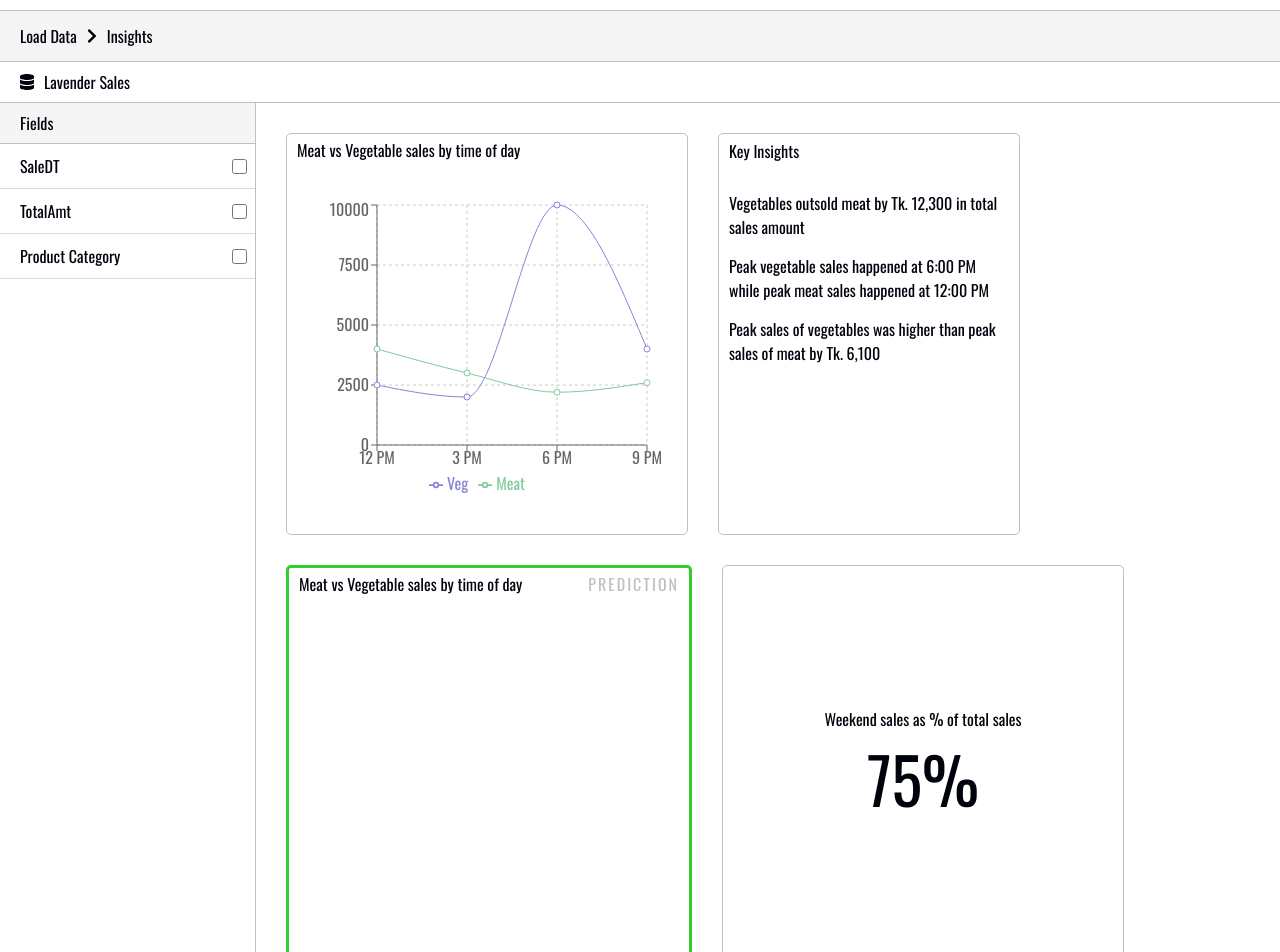
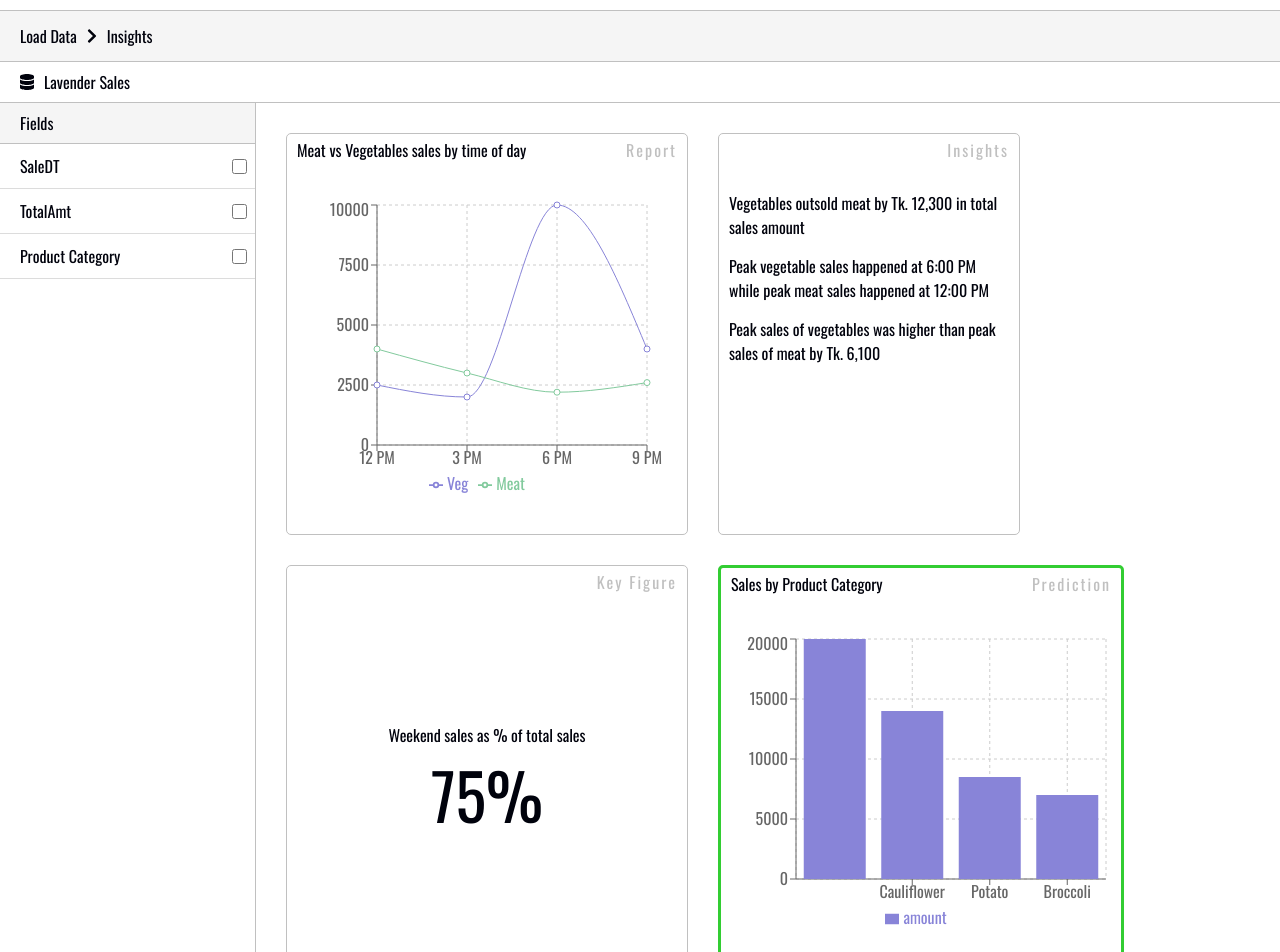
Before and after one commit to ZabirNur/mediasoftbi-web, a React (Create React App) app: page /insights in a window 1280 px wide. Shown: the part 60-1012 px from the top of the page. Built offline with nearby package versions, Linux system fonts and the light colour scheme.

Commit message:
add bar chart

```diff
--- /dev/null
+++ b/src/charts/BarChartVis.js
@@ -0,0 +1,40 @@
+import styled from 'styled-components'
+import { BarChart, Bar, CartesianGrid, XAxis, YAxis, Tooltip, Legend } from 'recharts'
+
+
+const data = [
+  {
+    name: "Chicken",
+    amount: 20000
+  },
+  {
+    name: "Cauliflower",
+    amount: 14000
+  },
+  {
+    name: "Potato",
+    amount: 8500
+  },
+  {
+    name: "Broccoli",
+    amount: 7000
+  },
+]
+
+const StyledBarChartVis = styled.div`
+`
+
+export default () => {
+  return (
+    <StyledBarChartVis>
+      <BarChart width={380} height={300} data={data}>
+        <CartesianGrid strokeDasharray="3 3" />
+        <XAxis dataKey="name" />
+        <YAxis />
+        <Tooltip />
+        <Legend />
+        <Bar dataKey="amount" fill="#8884d8" />
+      </BarChart>
+    </StyledBarChartVis>
+  )
+}
--- a/src/components/ChartContainer.jsx
+++ b/src/components/ChartContainer.jsx
@@ -1,30 +1,15 @@
 import styled from 'styled-components'
+
+import VisContainerHeader from './VisContainerHeader'
 
 const StyledChartContainer = styled.div`
   width: 400px;
   height: 400px;
   border: ${props => props.prediction ? "3px solid limegreen" : "1px solid silver"};
   border-radius: 5px;
-  /* position: relative; */
   display: grid;
   grid-template-rows: 2rem auto;
 `
-
-const StyledPredictionHeader = styled.span`
-  /* position: absolute;
-  right: 5px;
-  top: 5px; */
-  color: silver;
-  letter-spacing: 2px;
-`
-
-const PredictionHeader = () => {
-  return (
-    <StyledPredictionHeader>
-      PREDICTION
-    </StyledPredictionHeader>
-  )
-}
 
 const StyledChartHeader = styled.div`
   display: flex;
@@ -40,16 +25,25 @@ const StyledChartBody = styled.div`
   align-items: center;
 `
 
-export default ({children, prediction=false}) => {
+export default ({title, chart, prediction=false}) => {
   return (
     <StyledChartContainer prediction={prediction}>
+
       <StyledChartHeader>
-        <span>Meat vs Vegetable sales by time of day</span>
-        {prediction && <PredictionHeader/>}
+        <span>
+          {title}
+        </span>
+
+        {prediction
+          ? <VisContainerHeader title="Prediction"/>
+          : <VisContainerHeader title="Report" />
+        }
       </StyledChartHeader>
+
       <StyledChartBody>
-        {children}
+        {chart}
       </StyledChartBody>
+
     </StyledChartContainer>
   )
 }
--- a/src/components/InsightContainer.jsx
+++ b/src/components/InsightContainer.jsx
@@ -1,4 +1,6 @@
 import styled from 'styled-components'
+
+import VisContainerHeader from './VisContainerHeader'
 
 const StyledInsightContainer = styled.div`
   width: 300px;
@@ -12,8 +14,9 @@ const StyledInsightContainer = styled.div`
 const StyledInsightsHeader = styled.div`
   padding-left: 10px;
   padding-right: 10px;
-  padding-top: 5px;
-  padding-bottom: 5px;
+  display: flex;
+  justify-content: right;
+  align-items: center;
 `
 
 
@@ -38,7 +41,7 @@ export default ({insights}) => {
   return (
     <StyledInsightContainer>
       <StyledInsightsHeader>
-        Key Insights
+        <VisContainerHeader title="Insights"/>
       </StyledInsightsHeader>
 
       <StyledInsightsListContainer>
--- a/src/components/KeyFigureContainer.jsx
+++ b/src/components/KeyFigureContainer.jsx
@@ -1,31 +1,24 @@
 import styled from 'styled-components'
+
+import VisContainerHeader from './VisContainerHeader'
 
 const StyledKeyFigureContainer = styled.div`
   width: 400px;
   height: 400px;
-  border: ${props => props.prediction ? "3px solid limegreen" : "1px solid silver"};
+  border: 1px solid silver;
   border-radius: 5px;
   position: relative;
-  display: flex;
-  justify-content: center;
-  align-items: center;
+  display: grid;
+  grid-template-rows: 2rem auto;
 `
 
-const StyledPredictionHeader = styled.span`
-  position: absolute;
-  right: 5px;
-  top: 5px;
-  color: silver;
-  letter-spacing: 2px;
+const StyledChartHeader = styled.div`
+  display: flex;
+  justify-content: right;
+  align-items: center;
+  padding-left: 10px;
+  padding-right: 10px;
 `
-
-const PredictionHeader = () => {
-  return (
-    <StyledPredictionHeader>
-      PREDICTION
-    </StyledPredictionHeader>
-  )
-}
 
 const StyledKeyFigureHighlight = styled.div`
   display: flex;
@@ -54,14 +47,19 @@ const KeyFigureDetails = ({description, keyfigure}) => {
   )
 }
 
-export default ({description, keyfigure, prediction=false}) => {
+export default ({description, keyfigure}) => {
   return (
-    <StyledKeyFigureContainer prediction={prediction}>
-      {prediction && <PredictionHeader/>}
+    <StyledKeyFigureContainer>
+
+      <StyledChartHeader>
+        <VisContainerHeader title="Key Figure"/>
+      </StyledChartHeader>
+
       <KeyFigureDetails
         description={description}
         keyfigure={keyfigure}
       />
+
     </StyledKeyFigureContainer>
   )
 }
--- /dev/null
+++ b/src/components/VisContainerHeader.jsx
@@ -0,0 +1,14 @@
+import styled from 'styled-components'
+
+const StyledHeader = styled.span`
+  color: silver;
+  letter-spacing: 2px;
+`
+
+export default ({title}) => {
+  return (
+    <StyledHeader>
+      {title}
+    </StyledHeader>
+  )
+}
--- a/src/components/VisualizationBox.jsx
+++ b/src/components/VisualizationBox.jsx
@@ -5,6 +5,7 @@ import ChartContainer from './ChartContainer'
 import InsightContainer from './InsightContainer'
 import KeyFigureContainer from './KeyFigureContainer'
 import LineChartVis from '../charts/LineChartVis'
+import BarChartVis from '../charts/BarChartVis'
 
 const StyledVisualizationBox = styled.div`
   display: flex;
@@ -54,26 +55,24 @@ export default () => {
   return (
     <StyledVisualizationBox>
 
-      <ChartContainer>
-        <LineChartVis/>
-      </ChartContainer>
-
-      <InsightContainer
-        insights={insights}
-      />
-
-      <ChartContainer prediction/>
-
-      <KeyFigureContainer
-        description="Weekend sales as % of total sales"
-        keyfigure="75%"
+      <ChartContainer
+        title="Meat vs Vegetables sales by time of day"
+        chart={<LineChartVis/>}
       />
 
       <InsightContainer
         insights={insights}
       />
 
-      <ChartContainer/>
+      <KeyFigureContainer
+        description="Weekend sales as % of total sales"
+        keyfigure="75%"
+      />
+      <ChartContainer
+        prediction
+        title="Sales by Product Category"
+        chart={<BarChartVis/>}
+      />
 
     </StyledVisualizationBox>
   )
```
